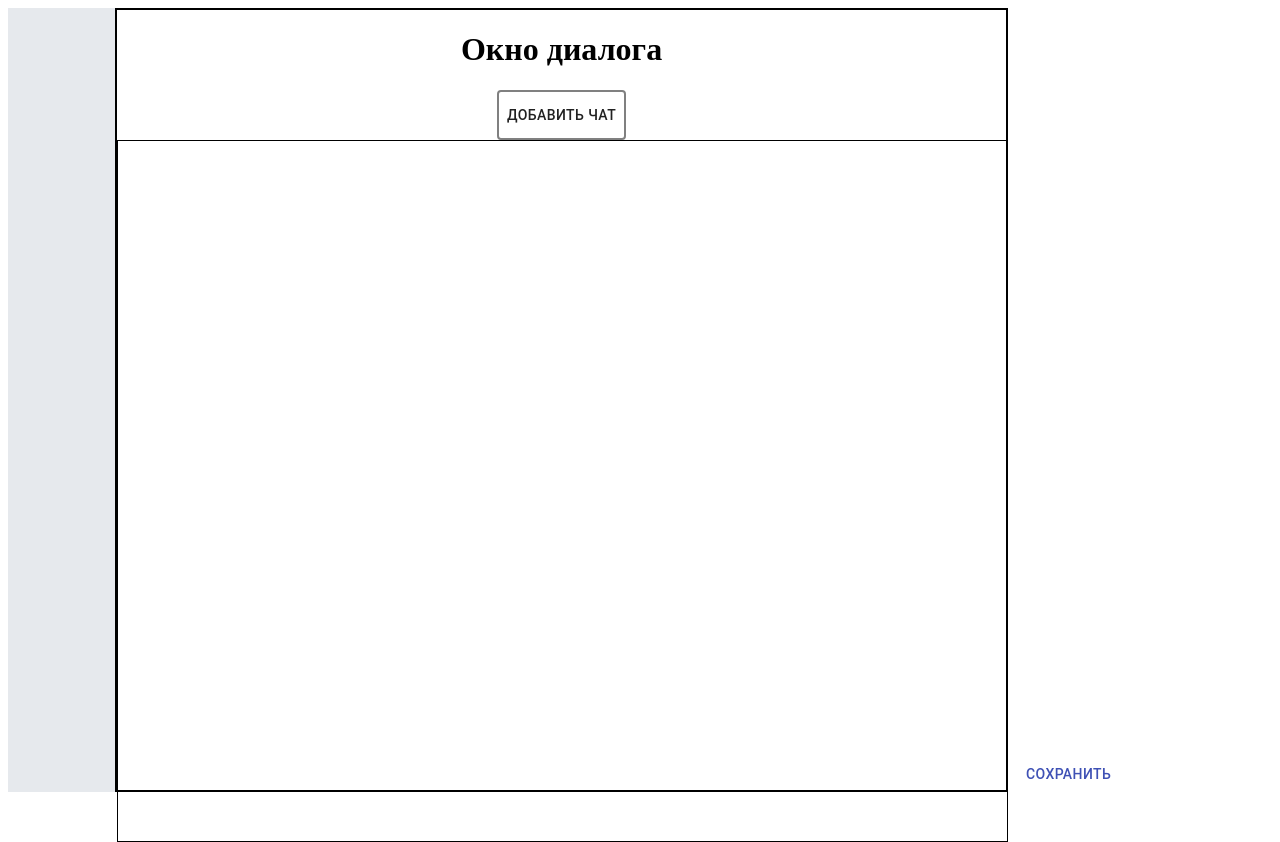
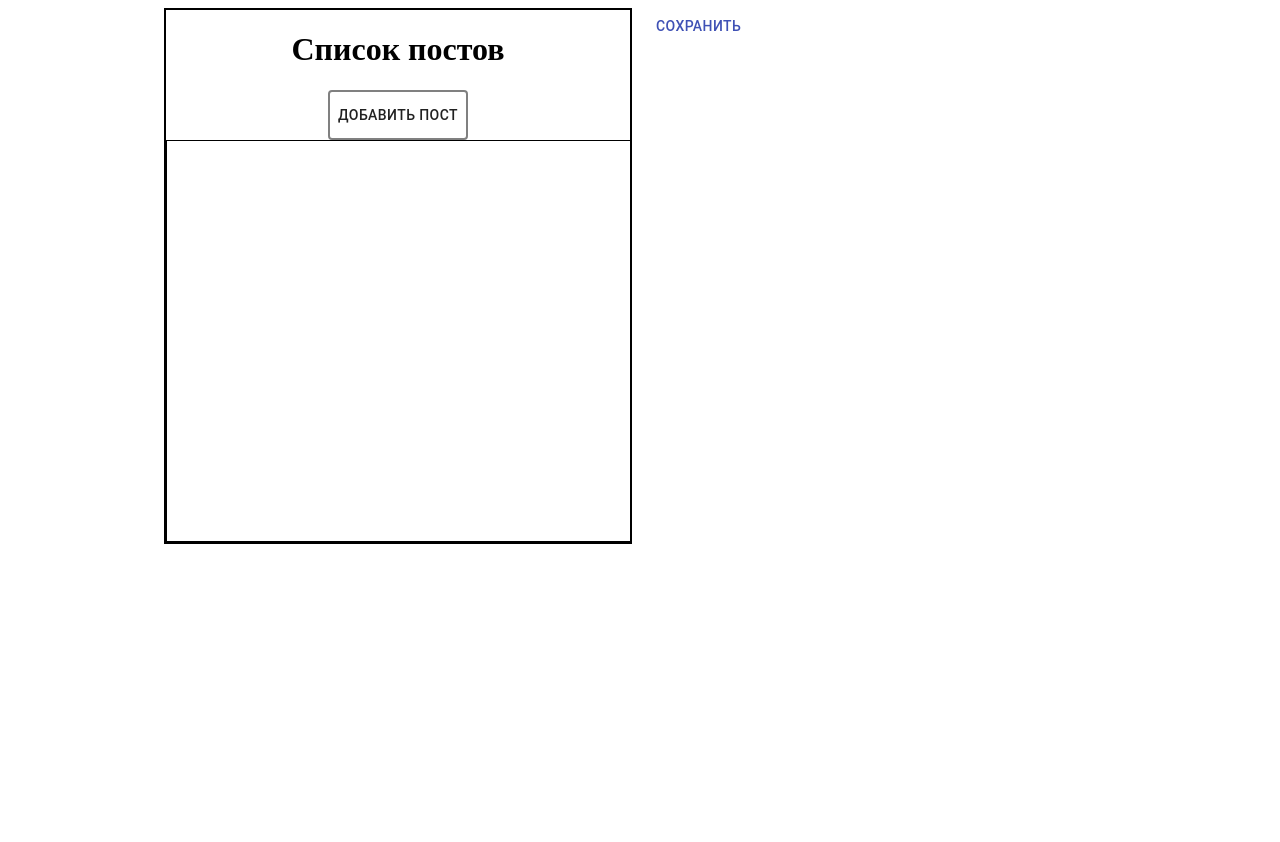
Before and after one commit to slayer110/mobX, a React (Create React App) app: page / in a window 1280 px wide. After the commit the page ends 800 px from the top, so only its background shows below. Built offline with nearby package versions, Linux system fonts and the light colour scheme; what final-form-focus, pubsub-js would draw is missing.

Commit message:
исправил вёрстку

```diff
--- a/src/App.tsx
+++ b/src/App.tsx
@@ -1,38 +1,18 @@
 // external
 import React from 'react';
-import { Grid, makeStyles } from '@material-ui/core';
+import { Grid } from '@material-ui/core';
 
 // internal
 import { PostPresenter } from './modules/post/ui/presenter/PostPresenter';
 import { AppealsWrapperPresenter } from './modules/appeals/ui/presenter/AppealsWrapperPresenter';
 
-const useStyles = makeStyles(() => ({
-    postContainer: {
-        flexWrap: 'nowrap',
-        height: '98vh',
-        width: '1000px',
-    },
-
-    appealsContainer: { height: '98vh', marginLeft: '10px' },
-}));
-
 export const App = () => {
-    const classes = useStyles();
-
     return (
-        <Grid container>
-            <Grid container item className={classes.postContainer}>
+        <Grid container direction="row" spacing={2}>
+            <Grid item lg={6}>
                 <PostPresenter />
             </Grid>
-            <Grid
-                container
-                direction="column"
-                item
-                lg
-                className={classes.appealsContainer}
-                alignItems="center"
-                justifyContent="space-between"
-            >
+            <Grid item lg={6}>
                 <AppealsWrapperPresenter />
             </Grid>
         </Grid>
--- a/src/components/AddPostButton.tsx
+++ b/src/components/AddPostButton.tsx
@@ -17,7 +17,7 @@ const AddPostButton = (props: any) => {
 
     return (
         <Button onClick={handlerAddPost} style={style}>
-            Добавить чат
+            Добавить пост
         </Button>
     );
 };
--- a/src/modules/appeals/ui/presenter/AppealsWrapperPresenter.tsx
+++ b/src/modules/appeals/ui/presenter/AppealsWrapperPresenter.tsx
@@ -1,36 +1,31 @@
 // external
 import React, { useCallback } from 'react';
-import { Grid, makeStyles, Button } from '@material-ui/core';
+import { Grid, Button } from '@material-ui/core';
 import { observer } from 'mobx-react-lite';
 
 // internal
 import { useStore } from 'store/use-store';
 import { AppealsPresenter } from './AppealsPresenter';
 
-const useStyles = makeStyles(() => ({
-    appealsWrapper: {
-        height: '100%',
-    },
-}));
-
 export const AppealsWrapperPresenter = observer(() => {
     const { saveFormStore, appealsStore } = useStore();
-    const classes = useStyles();
 
     const handleSaveForm = useCallback(() => {
         saveFormStore.saveAll();
     }, [saveFormStore]);
 
     return (
-        <>
-            <Grid item container direction="column" justifyContent="space-between" className={classes.appealsWrapper}>
-                <Grid item>{appealsStore.activeAppealsByPost.length > 0 && <AppealsPresenter />}</Grid>
-                <Grid item>
-                    <Button color="primary" onClick={handleSaveForm}>
-                        Сохранить
-                    </Button>
+        <Grid container direction="column">
+            {appealsStore.activeAppealsByPost.length > 0 && (
+                <Grid item lg={12}>
+                    <AppealsPresenter />
                 </Grid>
+            )}
+            <Grid item lg={12}>
+                <Button color="primary" onClick={handleSaveForm}>
+                    Сохранить
+                </Button>
             </Grid>
-        </>
+        </Grid>
     );
 });
--- a/src/modules/appeals/ui/view/AppealForm.tsx
+++ b/src/modules/appeals/ui/view/AppealForm.tsx
@@ -32,7 +32,8 @@ const useStyles = makeStyles(() => ({
         display: 'none',
     },
     field: {
-        minWidth: '100%',
+        width: '100%',
+        marginBottom: '30px',
     },
     wrapper: {
         marginTop: '30px',
@@ -66,21 +67,12 @@ export const AppealForm = observer<IProps>(({ activeAppeal, onSaveAppeal, isVisi
         >
             {({ handleSubmit }) => (
                 <form className={isVisible ? classes.wrapper : classes.hidden} onSubmit={handleSubmit}>
-                    <InputLabel>Комментарий</InputLabel>
-                    <FormControl className={classes.field}>
-                        <TextField name="comment" value={comment} />
-                        <OnChange name="comment">
-                            {(value: any) => {
-                                handleChangeField({ name: 'comment', value });
-                            }}
-                        </OnChange>
-                    </FormControl>
                     <InputLabel>Статус</InputLabel>
                     <FormControl className={classes.field}>
                         <Select required fullWidth name="appealType" value={appealType}>
-                            <MenuItem value="closedFirstLine">Закрыто 1-ая линия</MenuItem>
-                            <MenuItem value="complaint">Жалоба/претензия</MenuItem>
-                            <MenuItem value="expertise">Экспертиза</MenuItem>
+                            <MenuItem value="closedFirstLine">Закрыто</MenuItem>
+                            <MenuItem value="complaint">Открыто</MenuItem>
+                            <MenuItem value="expertise">Прикройте</MenuItem>
                         </Select>
                         <OnChange name="appealType">
                             {(value: any) => {
@@ -88,6 +80,16 @@ export const AppealForm = observer<IProps>(({ activeAppeal, onSaveAppeal, isVisi
                             }}
                         </OnChange>
                     </FormControl>
+                    <InputLabel>Комментарий</InputLabel>
+                    <FormControl className={classes.field}>
+                        <TextField name="comment" multiline rows={7} value={comment} />
+                        <OnChange name="comment">
+                            {(value: any) => {
+                                handleChangeField({ name: 'comment', value });
+                            }}
+                        </OnChange>
+                    </FormControl>
+
                     {/* {activeAppeal.appealType === 'expertise' && (
                         <Select fullWidth name="competenceType">
                             <MenuItem value="first">Первая компетенция</MenuItem>
--- a/src/modules/post/store/PostStore.ts
+++ b/src/modules/post/store/PostStore.ts
@@ -27,7 +27,7 @@ export class PostStore {
         const post = new Post();
         const postId = CommonUtils.generateRandomNumberInRange();
 
-        post.saveName(`${postId} Чат`);
+        post.saveName(`Пост №${postId} `);
         post.saveId(postId);
 
         if (this.posts.length === 0) {
--- a/src/modules/post/ui/presenter/DialogBoxPresenter.tsx
+++ b/src/modules/post/ui/presenter/DialogBoxPresenter.tsx
@@ -35,7 +35,7 @@ const DialogBoxPresenter = observer(() => {
     return (
         <>
             <Grid item className={title}>
-                <h1>Окно диалога</h1>
+                <h1>Список постов</h1>
                 <Grid item className={sendingMessageField}>
                     <AddPostButton handlerAddPost={postStore.addNewPost} />
                 </Grid>
@@ -43,9 +43,9 @@ const DialogBoxPresenter = observer(() => {
             <Grid item>
                 <DialogBoxArea
                     className={dialogBox}
-                    height={700}
+                    height={400}
                     itemCount={messagesStore.activePostMessages.list.length}
-                    itemSize={50}
+                    itemSize={10}
                     width="100%"
                 >
                     {Row}
--- a/src/modules/post/ui/presenter/PostPresenter.tsx
+++ b/src/modules/post/ui/presenter/PostPresenter.tsx
@@ -12,28 +12,19 @@ import DialogBoxPresenter from './DialogBoxPresenter';
 import { Post } from '../../models/Post';
 
 const useStyles = makeStyles(() => ({
-    PostTabsWrapper: {
-        height: '100%',
-        width: '120px',
-        backgroundColor: '#e6e9ed',
-        overflowY: 'auto',
-    },
     dialogBoxWrapper: {
         border: '2px solid black',
-        flexWrap: 'nowrap',
-        width: '100%',
-        minWidth: 600,
     },
 }));
 
 export const PostPresenter = observer(() => {
     const { postStore } = useStore();
     const classes = useStyles();
-    const { PostTabsWrapper, dialogBoxWrapper } = classes;
+    const { dialogBoxWrapper } = classes;
 
     return (
-        <>
-            <Grid container item alignContent="flex-start" className={PostTabsWrapper}>
+        <Grid container direction="row">
+            <Grid item lg={3}>
                 {postStore.posts.map((info: Post) => (
                     <Grid key={info.getId} item lg={12}>
                         <PostTabView
@@ -44,10 +35,9 @@ export const PostPresenter = observer(() => {
                     </Grid>
                 ))}
             </Grid>
-
-            <Grid container item direction="column" className={dialogBoxWrapper}>
+            <Grid item lg={9} className={dialogBoxWrapper}>
                 <DialogBoxPresenter />
             </Grid>
-        </>
+        </Grid>
     );
 });
```
Also changed, not shown: src/modules/appeals/ui/presenter/AppealsPresenter.tsx (+1 -19 lines), src/modules/chat/ui/ChatView.tsx (deleted, +0 -27 lines), src/modules/chat/ui/CorrespondenceAreaView.tsx (deleted, +0 -61 lines).
